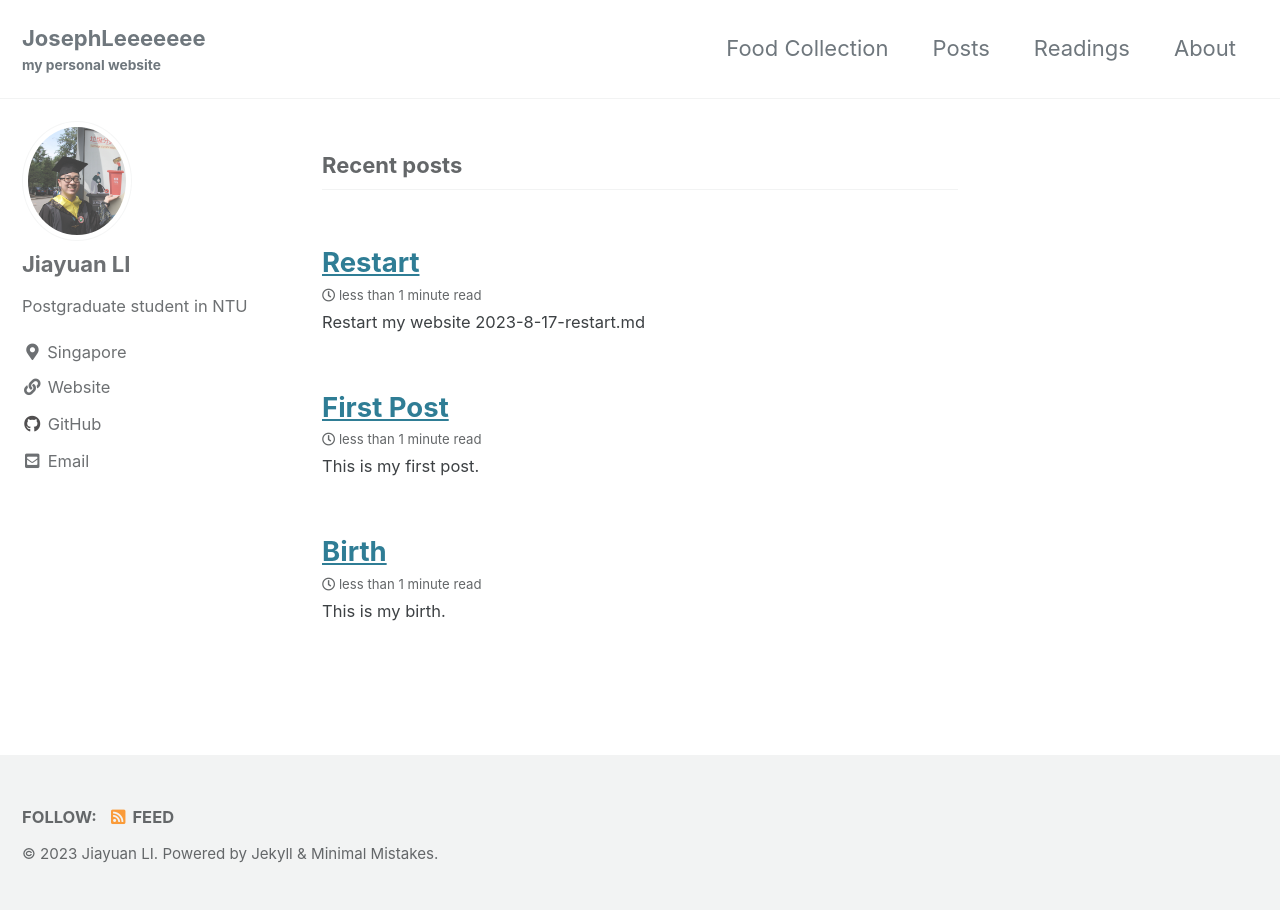
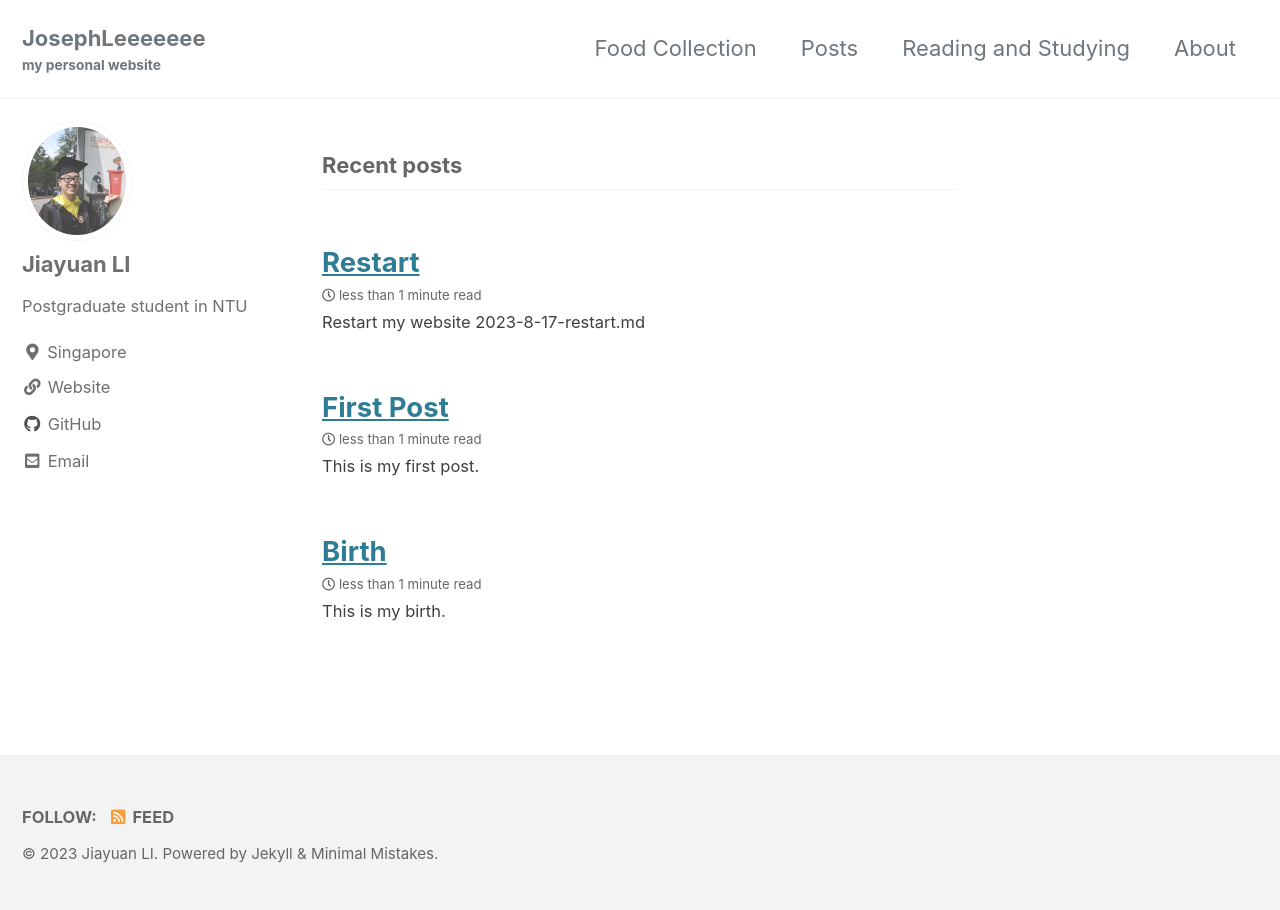
Before and after one commit to JosephLeeeeeee/Personal_Website, a Jekyll site: the page built from index.html, in a window 1280 px wide. Built offline with Jekyll 4.4.1, drawn with Linux system fonts in a browser that asks for light colours; cached includes are drawn as plain includes; the list of posts is cut into pages by our own code.

Commit message:
Change r&s

```diff
--- a/_data/navigation.yml
+++ b/_data/navigation.yml
@@ -4,7 +4,7 @@ main:
     url: /foods/
   - title: "Posts"
     url: /posts/
-  - title: "Readings"
-    url: /readings/
+  - title: "Reading and Studying"
+    url: /r&s/
   - title: "About"
     url: /about/
```
